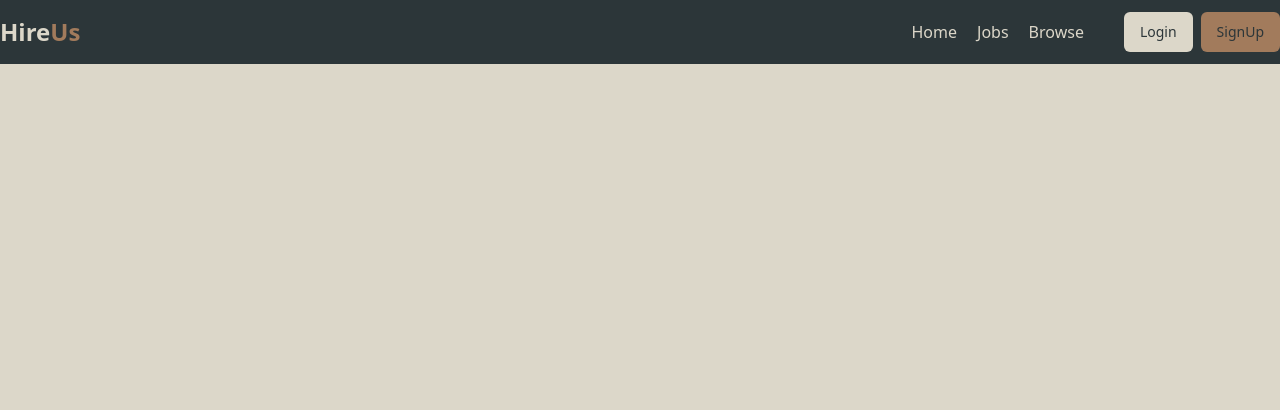
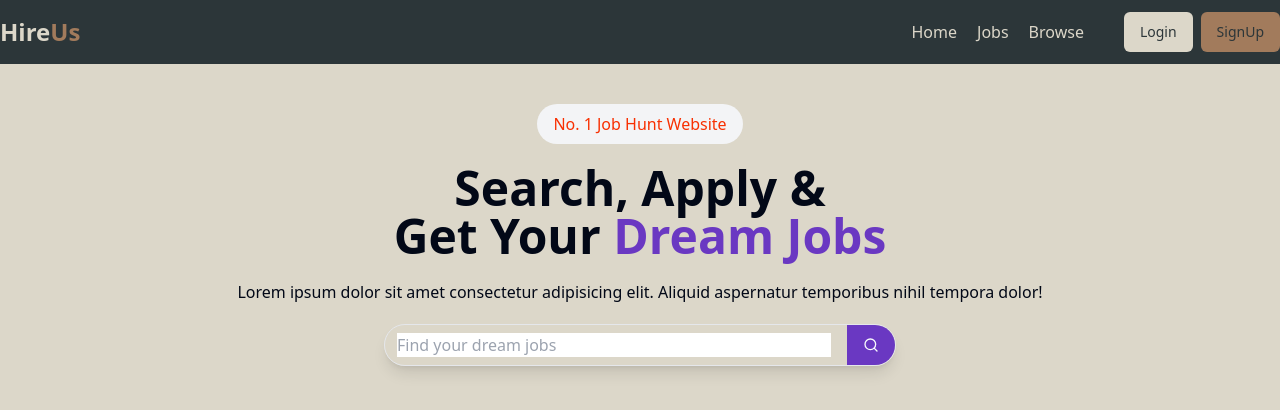
Before and after one commit to palak-k5/HireUs, a React (Vite) app in the folder frontend/: page / in a window 1280 px wide. Shown: the top 410 px of the page. Built offline with nearby package versions, Linux system fonts and the light colour scheme.

Commit message:
herosection added

```diff
--- /dev/null
+++ b/frontend/src/components/HeroSection.jsx
@@ -0,0 +1,41 @@
+import React, { useState } from 'react'
+import { Button } from './ui/button'
+import { Search } from 'lucide-react'
+import { useDispatch } from 'react-redux';
+import { setSearchedQuery } from '@/redux/jobSlice';
+import { useNavigate } from 'react-router-dom';
+
+const HeroSection = () => {
+    const [query, setQuery] = useState("");
+    const dispatch = useDispatch();
+    const navigate = useNavigate();
+
+    const searchJobHandler = () => {
+        dispatch(setSearchedQuery(query));
+        navigate("/browse");
+    }
+
+    return (
+        <div className='text-center'>
+            <div className='flex flex-col gap-5 my-10'>
+                <span className=' mx-auto px-4 py-2 rounded-full bg-gray-100 text-[#F83002] font-medium'>No. 1 Job Hunt Website</span>
+                <h1 className='text-5xl font-bold'>Search, Apply & <br /> Get Your <span className='text-[#6A38C2]'>Dream Jobs</span></h1>
+                <p>Lorem ipsum dolor sit amet consectetur adipisicing elit. Aliquid aspernatur temporibus nihil tempora dolor!</p>
+                <div className='flex w-[40%] shadow-lg border border-gray-200 pl-3 rounded-full items-center gap-4 mx-auto'>
+                    <input
+                        type="text"
+                        placeholder='Find your dream jobs'
+                        onChange={(e) => setQuery(e.target.value)}
+                        className='outline-none border-none w-full'
+
+                    />
+                    <Button onClick={searchJobHandler} className="rounded-r-full bg-[#6A38C2]">
+                        <Search className='h-5 w-5' />
+                    </Button>
+                </div>
+            </div>
+        </div>
+    )
+}
+
+export default HeroSection
--- a/frontend/src/components/Home.jsx
+++ b/frontend/src/components/Home.jsx
@@ -1,9 +1,17 @@
 import React from 'react'
 import Navbar from './shared/navbar'
-
+import HeroSection from './HeroSection'
 const Home = () => {
   return (
+    <div>
     <Navbar/>
+    <HeroSection/>
+    {// <CategoryCarousel/>
+    // <LatestJobs/>
+    // <Footer/>
+    }
+    </div>
+
   )
 }
 
--- /dev/null
+++ b/frontend/src/redux/jobSlice.js
@@ -0,0 +1,43 @@
+import { createSlice } from "@reduxjs/toolkit";
+
+const jobSlice = createSlice({
+    name:"job",
+    initialState:{
+        allJobs:[],
+        allAdminJobs:[],
+        singleJob:null,
+        searchJobByText:"",
+        allAppliedJobs:[],
+        searchedQuery:"",
+    },
+    reducers:{
+        // actions
+        setAllJobs:(state,action) => {
+            state.allJobs = action.payload;
+        },
+        setSingleJob:(state,action) => {
+            state.singleJob = action.payload;
+        },
+        setAllAdminJobs:(state,action) => {
+            state.allAdminJobs = action.payload;
+        },
+        setSearchJobByText:(state,action) => {
+            state.searchJobByText = action.payload;
+        },
+        setAllAppliedJobs:(state,action) => {
+            state.allAppliedJobs = action.payload;
+        },
+        setSearchedQuery:(state,action) => {
+            state.searchedQuery = action.payload;
+        }
+    }
+});
+export const {
+    setAllJobs,
+    setSingleJob,
+    setAllAdminJobs,
+    setSearchJobByText,
+    setAllAppliedJobs,
+    setSearchedQuery
+} = jobSlice.actions;
+export default jobSlice.reducer;
```
